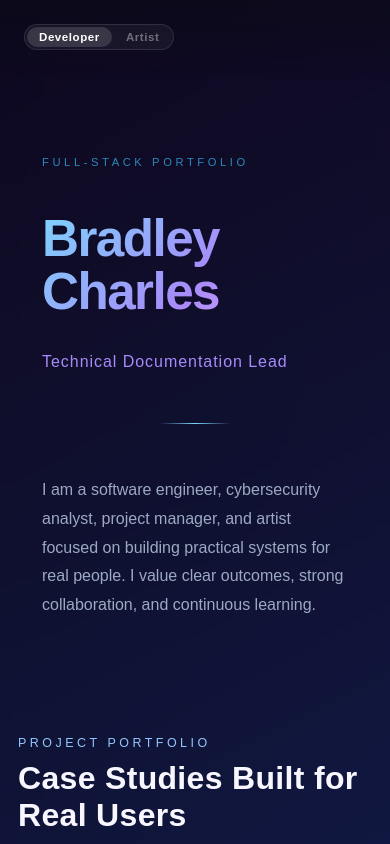
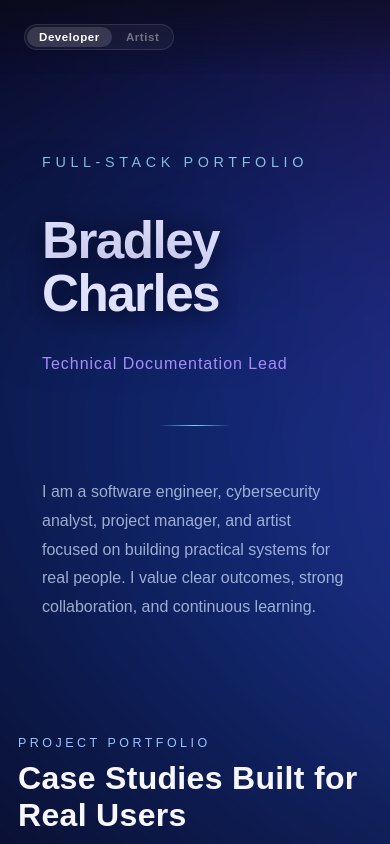
Before and after one commit to BradleyCharles/ProjectBradley, a Next.js app: page / in a window 390 px wide. Shown: the top 844 px of the page. Built offline with nearby package versions, Linux system fonts and the light colour scheme.

Commit message:
Update styles for improved layout and responsiveness; adjust font sizes and background effects

```diff
--- a/src/app/ArtistPage.module.css
+++ b/src/app/ArtistPage.module.css
@@ -28,7 +28,7 @@
 .heroKicker {
   letter-spacing: 0.32em;
   text-transform: uppercase;
-  font-size: 0.7rem;
+  font-size: 0.9rem;
   color: rgba(201, 146, 74, 0.65);
   margin: 0 0 20px;
   font-family: var(--font-geist-sans), sans-serif;
--- a/src/app/RoleTicker.tsx
+++ b/src/app/RoleTicker.tsx
@@ -1,6 +1,6 @@
 "use client";
 
-import { useState, useEffect, useMemo } from "react";
+import { useState, useEffect } from "react";
 
 type Props = {
   titles: string[];
@@ -8,8 +8,12 @@ type Props = {
 };
 
 export default function RoleTicker({ titles, className }: Props) {
-  const shuffled = useMemo(() => [...titles].sort(() => Math.random() - 0.5), []);
+  const [shuffled, setShuffled] = useState(titles);
   const [index, setIndex] = useState(0);
+
+  useEffect(() => {
+    setShuffled([...titles].sort(() => Math.random() - 0.5));
+  }, []);
 
   useEffect(() => {
     const id = setInterval(() => {
--- a/src/app/page.module.css
+++ b/src/app/page.module.css
@@ -1,6 +1,12 @@
 @keyframes modeEnter {
-  from { opacity: 0; transform: translateY(10px) scale(0.99); }
-  to   { opacity: 1; transform: translateY(0)    scale(1);    }
+  from {
+    opacity: 0;
+    transform: translateY(10px) scale(0.99);
+  }
+  to {
+    opacity: 1;
+    transform: translateY(0) scale(1);
+  }
 }
 
 .modeContent {
@@ -35,8 +41,8 @@
 .heroKicker {
   letter-spacing: 0.32em;
   text-transform: uppercase;
-  font-size: 0.7rem;
-  color: rgba(56, 189, 248, 0.7);
+  font-size: 0.9rem;
+  color: rgba(150, 218, 247, 0.872);
   margin: 0 0 20px;
   font-weight: 500;
 }
@@ -47,11 +53,11 @@
   margin: 0;
   line-height: 1.05;
   letter-spacing: -0.03em;
-  background: linear-gradient(135deg, #7dd3fc 0%, #a78bfa 55%, #f0abfc 100%);
+  color: rgb(224, 225, 253);
   -webkit-background-clip: text;
   background-clip: text;
-  color: transparent;
-  text-shadow: none;
+
+  text-shadow: 0 0 80px rgba(21, 12, 104, 0.82), 0 4px 24px rgba(0, 0, 0, 0.7);
 }
 
 .heroTagline {
@@ -122,8 +128,11 @@
   scroll-margin-top: 128px;
   border-radius: 24px;
   border: 1px solid rgba(186, 230, 253, 0.22);
-  background:
-    radial-gradient(circle at 0% 0%, rgba(125, 211, 252, 0.22), transparent 46%),
+  background: radial-gradient(
+      circle at 0% 0%,
+      rgba(125, 211, 252, 0.22),
+      transparent 46%
+    ),
     radial-gradient(
       circle at 100% 100%,
       rgba(251, 191, 36, 0.12),
@@ -139,9 +148,16 @@
 
 .projectPanel:nth-child(even) {
   border-color: rgba(253, 186, 116, 0.2);
-  background:
-    radial-gradient(circle at 100% 0%, rgba(251, 146, 60, 0.2), transparent 42%),
-    radial-gradient(circle at 0% 100%, rgba(56, 189, 248, 0.16), transparent 45%),
+  background: radial-gradient(
+      circle at 100% 0%,
+      rgba(251, 146, 60, 0.2),
+      transparent 42%
+    ),
+    radial-gradient(
+      circle at 0% 100%,
+      rgba(56, 189, 248, 0.16),
+      transparent 45%
+    ),
     rgba(8, 14, 34, 0.8);
 }
 
--- a/src/styles/globals.css
+++ b/src/styles/globals.css
@@ -21,10 +21,20 @@ html {
 
 body {
   color: var(--foreground);
-  background: #0b0b15 url("/mwbg.png") top left / cover no-repeat;
+  background: #0b0b15;
   font-family: Arial, Helvetica, sans-serif;
   -webkit-font-smoothing: antialiased;
   -moz-osx-font-smoothing: grayscale;
+}
+
+body::before {
+  content: "";
+  position: fixed;
+  inset: -20px;
+  background: url("/mwbg3.png") top left / cover no-repeat;
+  filter: blur(6px);
+  opacity: 0.75;
+  z-index: -1;
 }
 
 * {
```
Also changed, not shown: public/mwbg2.png (added), public/mwbg3.png (added).
